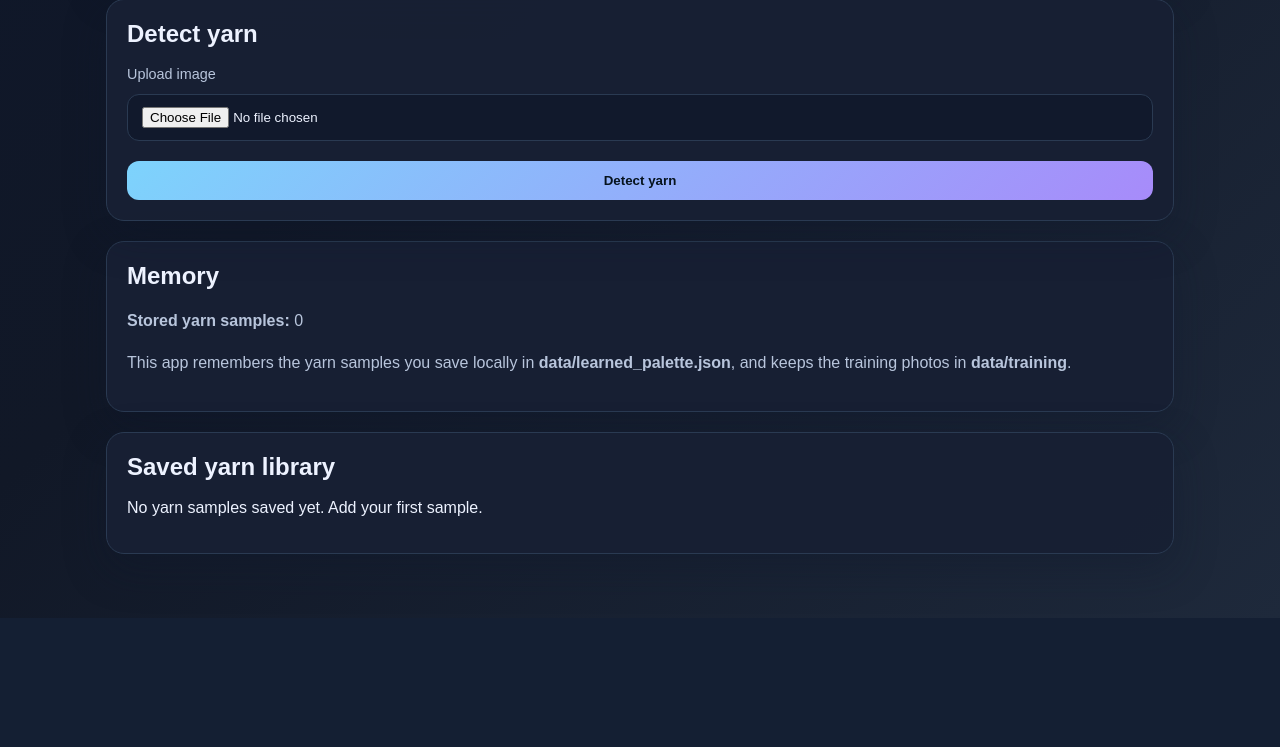
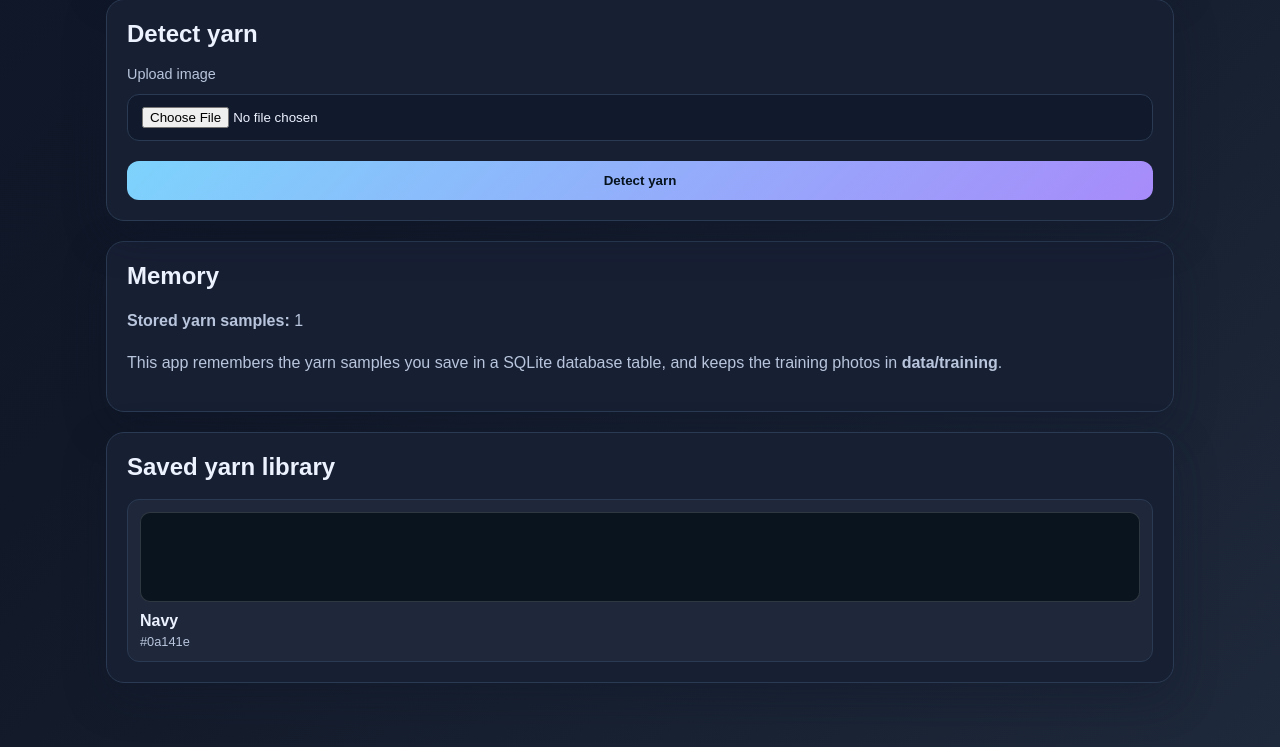
Before and after one commit to rubayatabdullah/yarn-detector, a Flask app: page / in a window 1280 px wide. Shown: the part 274-1021 px from the top of the page. Before the commit the page ends 828 px from the top, so only its background shows below. Run offline with Flask 3, Linux system fonts and the light colour scheme; data comes from the database, SQL or seed files in the repository; both versions use the stored data as it was after the commit.

Commit message:
ready for render

```diff
--- a/app.py
+++ b/app.py
@@ -3,6 +3,7 @@ import json
 import math
 import os
 import re
+import sqlite3
 import uuid
 from datetime import datetime
 from pathlib import Path
@@ -27,25 +28,107 @@ app.config["MAX_CONTENT_LENGTH"] = 16 * 1024 * 1024
 BASE_DIR = Path(__file__).resolve().parent
 DATA_DIR = BASE_DIR / "data"
 TRAINING_DIR = DATA_DIR / "training"
-PALETTE_PATH = DATA_DIR / "learned_palette.json"
+DB_PATH = DATA_DIR / "yarn_detector.db"
 
 DATA_DIR.mkdir(exist_ok=True)
 TRAINING_DIR.mkdir(exist_ok=True)
 
-if not PALETTE_PATH.exists():
-    PALETTE_PATH.write_text("[]", encoding="utf-8")
+
+def init_db():
+    conn = sqlite3.connect(DB_PATH)
+    conn.execute(
+        """
+        CREATE TABLE IF NOT EXISTS yarn_samples (
+            id INTEGER PRIMARY KEY AUTOINCREMENT,
+            label TEXT NOT NULL,
+            rgb_r INTEGER NOT NULL,
+            rgb_g INTEGER NOT NULL,
+            rgb_b INTEGER NOT NULL,
+            hex TEXT NOT NULL,
+            source TEXT,
+            created_at TEXT NOT NULL,
+            gemini_summary TEXT
+        )
+        """
+    )
+    conn.commit()
+    conn.close()
+
+
+init_db()
+
+
+def add_yarn_sample(label, rgb_tuple, source, gemini_summary):
+    r, g, b = rgb_tuple
+    created_at = datetime.utcnow().isoformat(timespec="seconds") + "Z"
+    conn = sqlite3.connect(DB_PATH)
+    conn.execute(
+        """
+        INSERT INTO yarn_samples (label, rgb_r, rgb_g, rgb_b, hex, source, created_at, gemini_summary)
+        VALUES (?, ?, ?, ?, ?, ?, ?, ?)
+        """,
+        (label, r, g, b, rgb_to_hex((r, g, b)), source, created_at, gemini_summary),
+    )
+    conn.commit()
+    conn.close()
+    return {
+        "label": label,
+        "rgb": [r, g, b],
+        "hex": rgb_to_hex((r, g, b)),
+        "source": source,
+        "created_at": created_at,
+        "gemini_summary": gemini_summary,
+    }
 
 
 def load_palette():
-    try:
-        data = json.loads(PALETTE_PATH.read_text(encoding="utf-8"))
-        return data if isinstance(data, list) else []
-    except (json.JSONDecodeError, OSError):
-        return []
+    conn = sqlite3.connect(DB_PATH)
+    conn.row_factory = sqlite3.Row
+    rows = conn.execute(
+        """
+        SELECT label, rgb_r, rgb_g, rgb_b, hex, source, created_at, gemini_summary
+        FROM yarn_samples
+        ORDER BY created_at DESC
+        """
+    ).fetchall()
+    conn.close()
+
+    palette = []
+    for row in rows:
+        palette.append({
+            "label": row["label"],
+            "rgb": [row["rgb_r"], row["rgb_g"], row["rgb_b"]],
+            "hex": row["hex"],
+            "source": row["source"],
+            "created_at": row["created_at"],
+            "gemini_summary": row["gemini_summary"],
+        })
+    return palette
 
 
 def save_palette(entries):
-    PALETTE_PATH.write_text(json.dumps(entries, indent=2), encoding="utf-8")
+    conn = sqlite3.connect(DB_PATH)
+    conn.execute("DELETE FROM yarn_samples")
+    for item in entries:
+        rgb = item.get("rgb", [0, 0, 0])
+        conn.execute(
+            """
+            INSERT INTO yarn_samples (label, rgb_r, rgb_g, rgb_b, hex, source, created_at, gemini_summary)
+            VALUES (?, ?, ?, ?, ?, ?, ?, ?)
+            """,
+            (
+                item.get("label", "Unknown"),
+                int(rgb[0]),
+                int(rgb[1]),
+                int(rgb[2]),
+                item.get("hex", rgb_to_hex(tuple(rgb))),
+                item.get("source", "manual"),
+                item.get("created_at", datetime.utcnow().isoformat(timespec="seconds") + "Z"),
+                item.get("gemini_summary", "unknown"),
+            ),
+        )
+    conn.commit()
+    conn.close()
 
 
 def rgb_to_hex(rgb):
@@ -213,16 +296,12 @@ def train():
     with saved_path.open("wb") as out_file:
         out_file.write(image_bytes)
 
-    palette = load_palette()
-    palette.append({
-        "label": label,
-        "rgb": list(dominant_rgb),
-        "hex": rgb_to_hex(dominant_rgb),
-        "source": saved_path.name,
-        "created_at": datetime.utcnow().isoformat(timespec="seconds") + "Z",
-        "gemini_summary": gemini.get("dominant_color", "unknown"),
-    })
-    save_palette(palette)
+    add_yarn_sample(
+        label=label,
+        rgb_tuple=dominant_rgb,
+        source=saved_path.name,
+        gemini_summary=gemini.get("dominant_color", "unknown"),
+    )
 
     flash(f"Saved {label} in your yarn library. Dominant RGB: {rgb_to_hex(dominant_rgb)}")
     return redirect(url_for("index"))
--- a/templates/index.html
+++ b/templates/index.html
@@ -155,9 +155,9 @@
         <h2>Memory</h2>
         <p><strong>Stored yarn samples:</strong> {{ palette|length }}</p>
         <p>
-          This app remembers the yarn samples you save locally in
-          <strong>data/learned_palette.json</strong>, and keeps the training
-          photos in <strong>data/training</strong>.
+          This app remembers the yarn samples you save in a SQLite database
+          table, and keeps the training photos in
+          <strong>data/training</strong>.
         </p>
       </section>
 
```
Also changed, not shown: data/yarn_detector.db (added).
